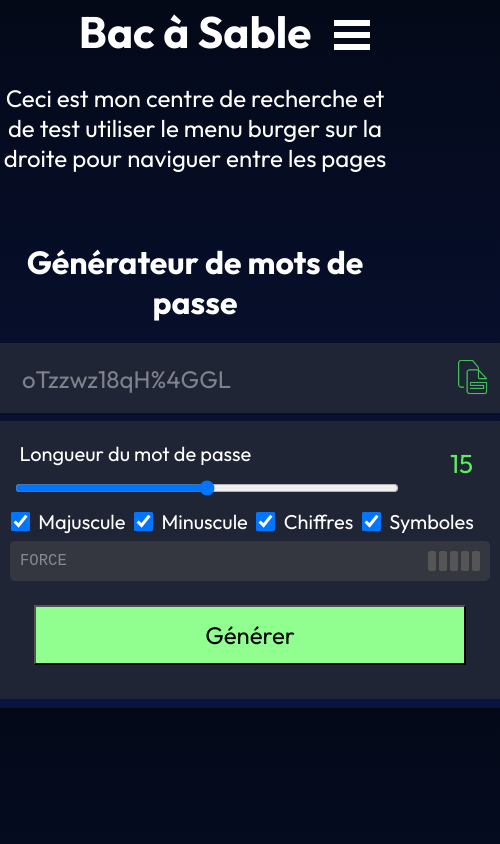
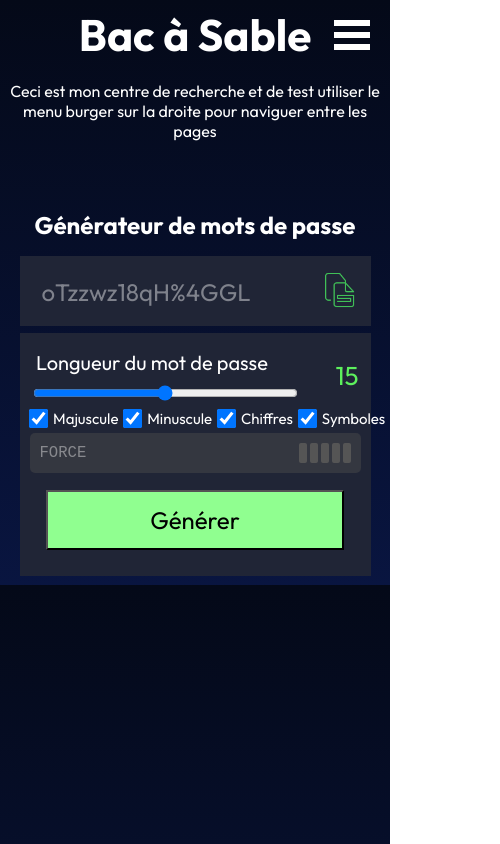
Before and after one commit to FarCodeFR/Tools-Box, a React (Vite) app: page /generator in a window 390 px wide. Shown: the whole page, 500 px wide, since content can reach past the window. Built offline with nearby package versions, Linux system fonts and the light colour scheme.

Commit message:
Fix responsive page generator password

```diff
--- a/src/App.css
+++ b/src/App.css
@@ -89,3 +89,12 @@ button {
 	color: white;
 	text-align: center;
 }
+
+@media screen and (max-width: 430px) {
+	.navigation-menu > h1 {
+		padding: 3px;
+	}
+	.container-text-home {
+		font-size: 16px;
+	}
+}
--- a/src/pages/Generator/generator.css
+++ b/src/pages/Generator/generator.css
@@ -185,3 +185,29 @@ input[type="checkbox"] {
 .button-generator:hover {
 	opacity: 80%;
 }
+
+@media screen and (max-width: 430px) {
+	.container-generator-main {
+		width: 90%;
+		& h1 {
+			font-size: 24px;
+		}
+		& .input-with-button {
+			width: 100%;
+			& button {
+				left: 85%;
+			}
+		}
+		& .container-generator {
+			width: 100%;
+		}
+		& .container-checkbox {
+			& label {
+				font-size: 15px;
+			}
+		}
+		& .strength-indicator .level {
+			margin-left: 40%;
+		}
+	}
+}
```
